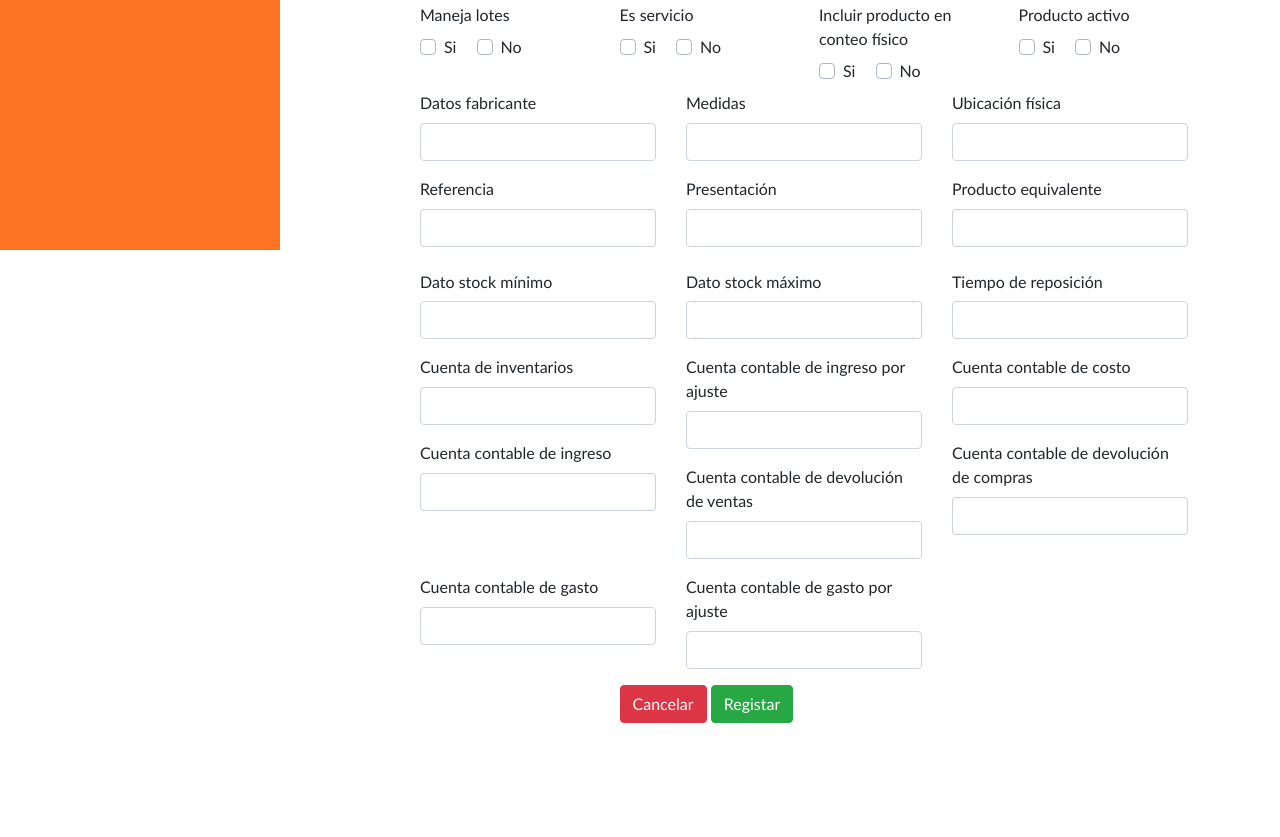
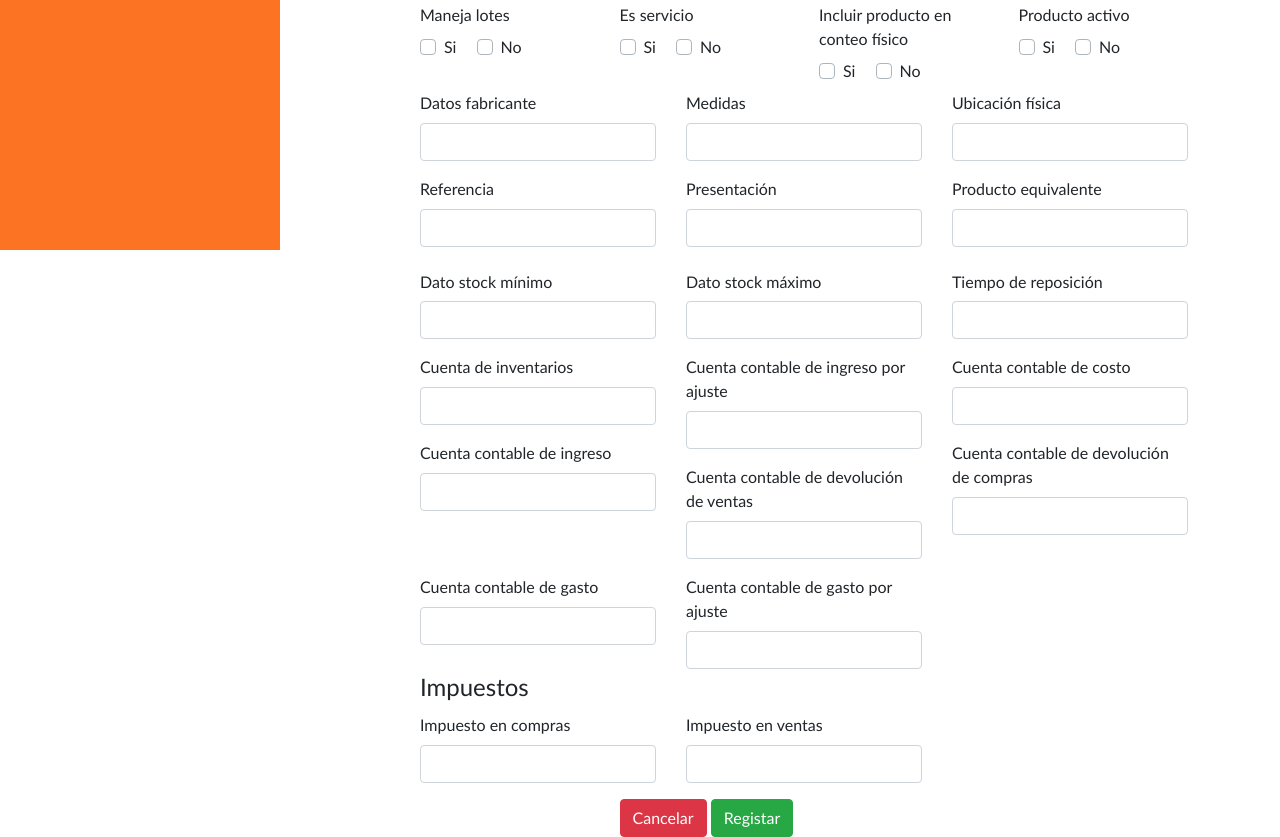
Before and after one commit to pvergara242/proyecto-practicas-sena, a plain HTML site: page Productos.html in a window 1280 px wide. Shown: the part 589-1426 px from the top of the page. Before the commit the page ends 1312 px from the top, so only its background shows below. Drawn offline with nearby package versions, Linux system fonts and the light colour scheme; files whose address does not match are found by name.

Commit message:
se agrego campos impuestos al formulario de productos

```diff
--- a/Productos.html
+++ b/Productos.html
@@ -15,12 +15,13 @@
       rel="stylesheet"
       href="https://cdnjs.cloudflare.com/ajax/libs/font-awesome/5.12.1/css/all.min.css"
     />
-
   </head>
-  <body>  <!-- nuevo -->
-    <input style="z-index: 10;" type="checkbox" id="check" />
+  <body>
+    <!-- nuevo -->
+    <input style="z-index: 10" type="checkbox" id="check" />
     <!-- header inicio -->
-    <header style="z-index: 10;  position: fixed; top: 0; left: 0; height: 60px;">  <!-- nuevo-->
+    <header style="z-index: 10; position: fixed; top: 0; left: 0; height: 60px">
+      <!-- nuevo-->
       <div class="left_area">
         <h3>CD<span>MC</span></h3>
       </div>
@@ -30,13 +31,18 @@
     </header>
     <!-- header fin  -->
     <!-- sidebar inicio -->
-    <div class="sidebar">  <!-- nuevo -->
-      <label style="height: 2px; width: 2px; background-color: black;" for="check">  <!-- nuevo -->
+    <div class="sidebar">
+      <!-- nuevo -->
+      <label
+        style="height: 2px; width: 2px; background-color: black"
+        for="check"
+      >
+        <!-- nuevo -->
         <i class="fas fa-bars" id="sidebar_btn"></i>
       </label>
       <center>
         <img
-        src="./assets/images/1200px-Sena_Colombia_logo.svg.png"
+          src="./assets/images/1200px-Sena_Colombia_logo.svg.png"
           class="profile_image"
           alt="imagen producto"
         />
@@ -475,6 +481,20 @@
           </div>
           <div class="col-md-4"></div>
         </div>
+        <fieldset class="form-group">
+          <legend>Impuestos</legend>
+          <div class="row">
+            <div class="col-md-4">
+              <label for="impuestoCompra"> Impuesto en compras </label>
+              <input type="text" class="form-control" id="impuestoCompra" />
+            </div>
+            <div class="col-md-4">
+              <label for="impuestoVenta"> Impuesto en ventas </label>
+              <input type="text" class="form-control" id="impuestoVenta" />
+            </div>
+            <div class="col-md-4"></div>
+          </div>
+        </fieldset>
 
         <div class="row mt-3">
           <div class="offset-3 col-9">
```
